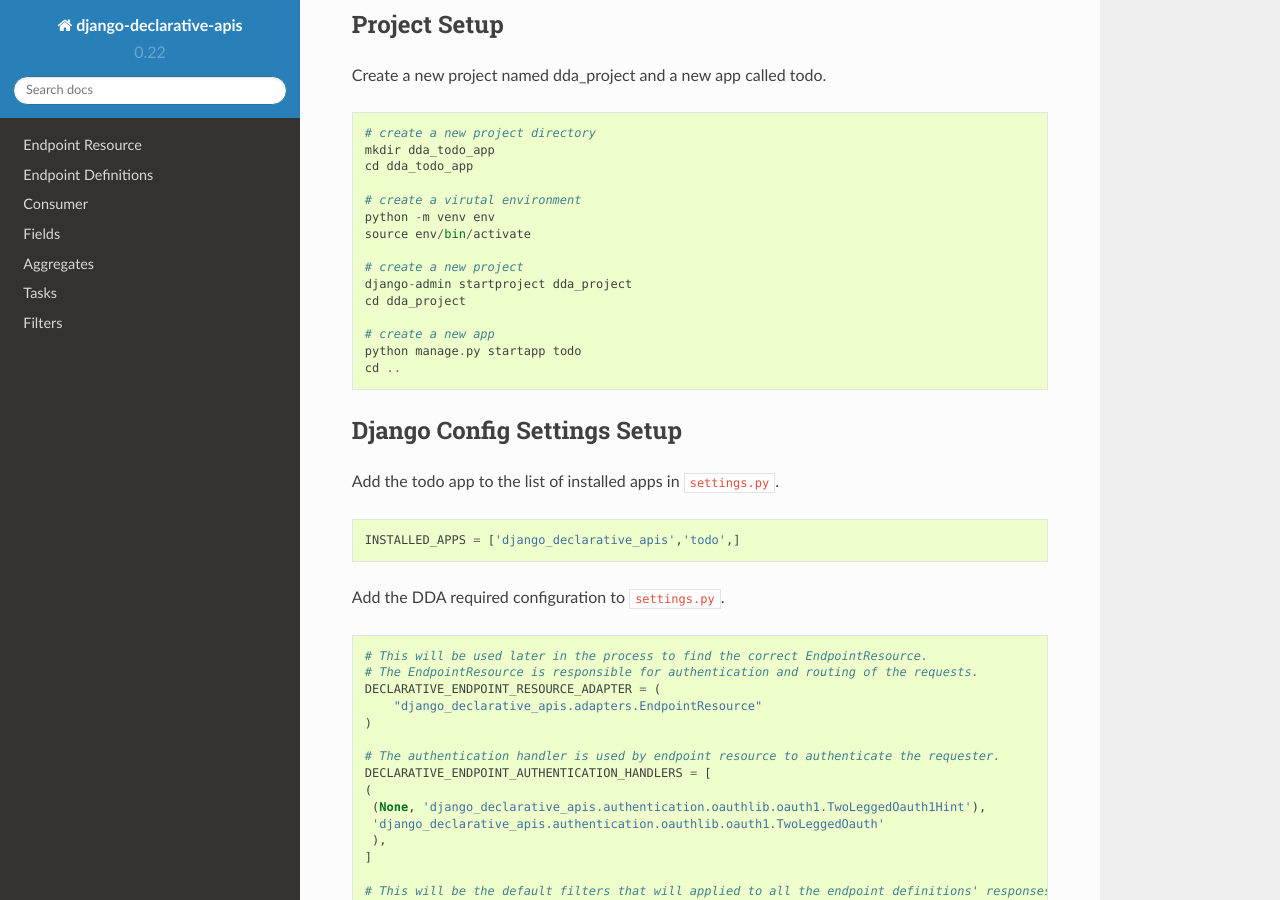
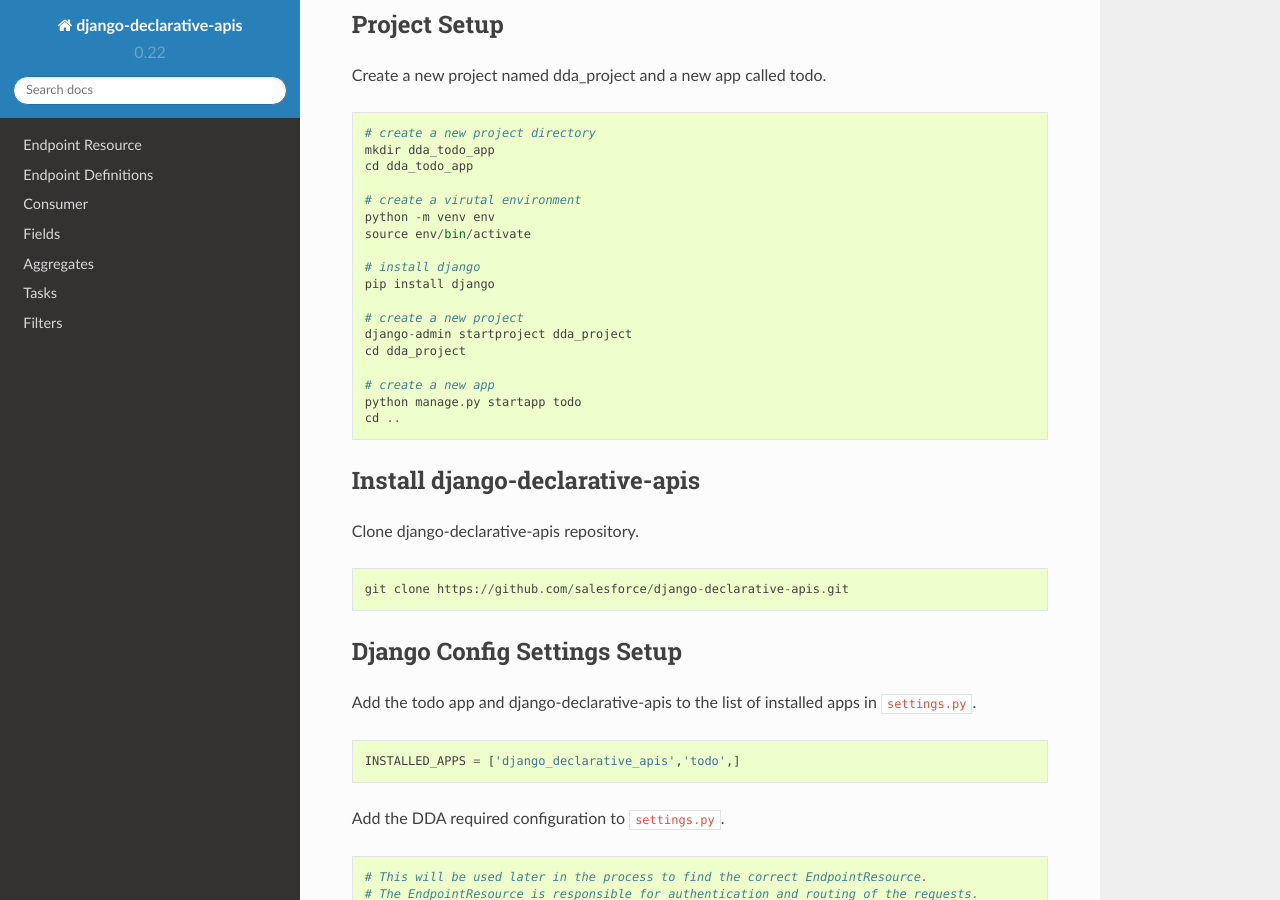
Before and after one commit to salesforce/django-declarative-apis, a Sphinx documentation site: the page built from docs/source/quickstart.rst, in a window 1280 px wide and 900 px high, scrolled down 200 px. Built offline with Sphinx 7.4.7 and the Read the Docs theme 2.0.0, drawn with Linux system fonts in a browser that asks for light colours.

Commit message:
added a step to quick start

```diff
--- a/docs/source/quickstart.rst
+++ b/docs/source/quickstart.rst
@@ -16,6 +16,9 @@
     python -m venv env
     source env/bin/activate
 
+    # install django
+    pip install django
+
     # create a new project
     django-admin startproject dda_project
     cd dda_project
@@ -24,10 +27,18 @@
     python manage.py startapp todo
     cd ..
 
+Install django-declarative-apis
+--------------------------------
+Clone django-declarative-apis repository.
+
+.. code-block::
+
+    git clone https://github.com/salesforce/django-declarative-apis.git
+
 
 Django Config Settings Setup
 ------------------------------
-Add the todo app to the list of installed apps in :code:`settings.py`.
+Add the todo app and django-declarative-apis to the list of installed apps in :code:`settings.py`.
 
 .. code-block::
 
```
